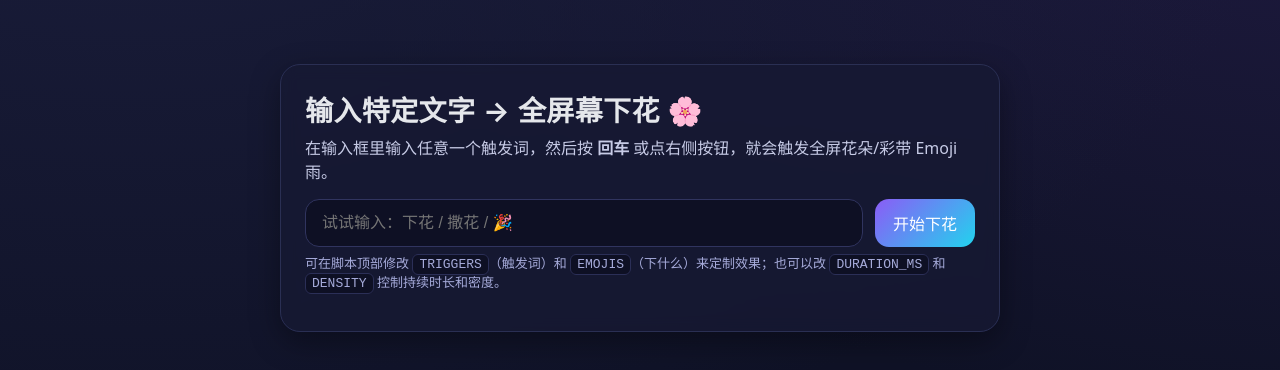
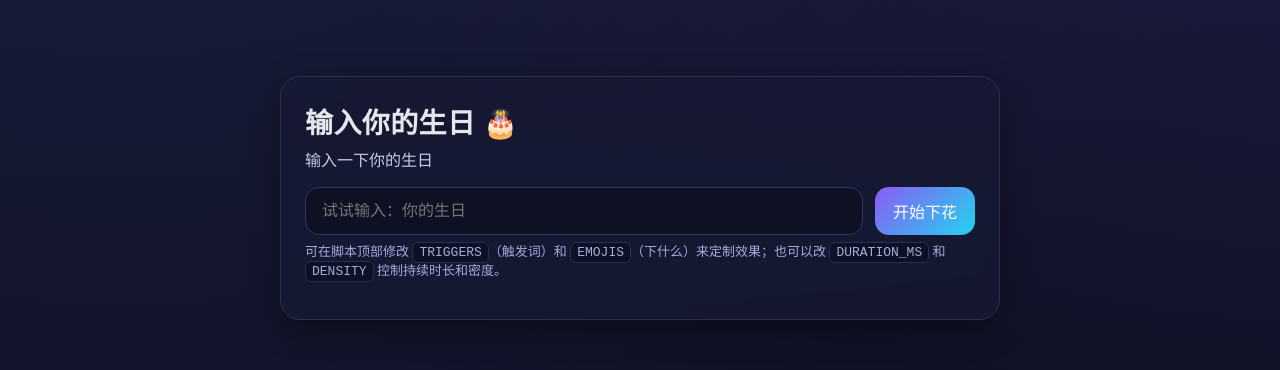
Before and after one commit to paulhuang-dotcom/Cp3, a plain HTML site: page index.html in a window 1280 px wide. Shown: the part 202-572 px from the top of the page. Drawn offline with Linux system fonts and the light colour scheme.

Commit message:
Update index.html

```diff
--- a/index.html
+++ b/index.html
@@ -123,10 +123,10 @@
 <body>
   <div class="wrap">
     <div class="card">
-      <h1>输入特定文字 → 全屏幕下花 🌸</h1>
-      <p>在输入框里输入任意一个触发词，然后按 <b>回车</b> 或点右侧按钮，就会触发全屏花朵/彩带 Emoji 雨。</p>
+      <h1>输入你的生日 🎂</h1>
+      <p>输入一下你的生日</p>
       <div class="row">
-        <input id="triggerInput" type="text" placeholder="试试输入：下花 / 撒花 / 🎉" />
+        <input id="triggerInput" type="text" placeholder="试试输入：你的生日 "0817" />
         <button id="goBtn" title="触发下花">开始下花</button>
       </div>
       <p class="hint">可在脚本顶部修改 <code>TRIGGERS</code>（触发词）和 <code>EMOJIS</code>（下什么）来定制效果；也可以改 <code>DURATION_MS</code> 和 <code>DENSITY</code> 控制持续时长和密度。</p>
@@ -138,7 +138,7 @@
 
   <script>
     // === 自定义区域 ===
-    const TRIGGERS = ["下花", "撒花", "🎉", "花雨"]; // 触发词
+    const TRIGGERS = ["下花", "撒花", "🎉", "花雨","0817"]; // 触发词
     const EMOJIS   = ["🌸","🌼","🌺","💐","🌷","🌻","✨","🎉"]; // 下什么
 
     const DURATION_MS = 5000;   // 连续生成的持续时间（毫秒）
```
